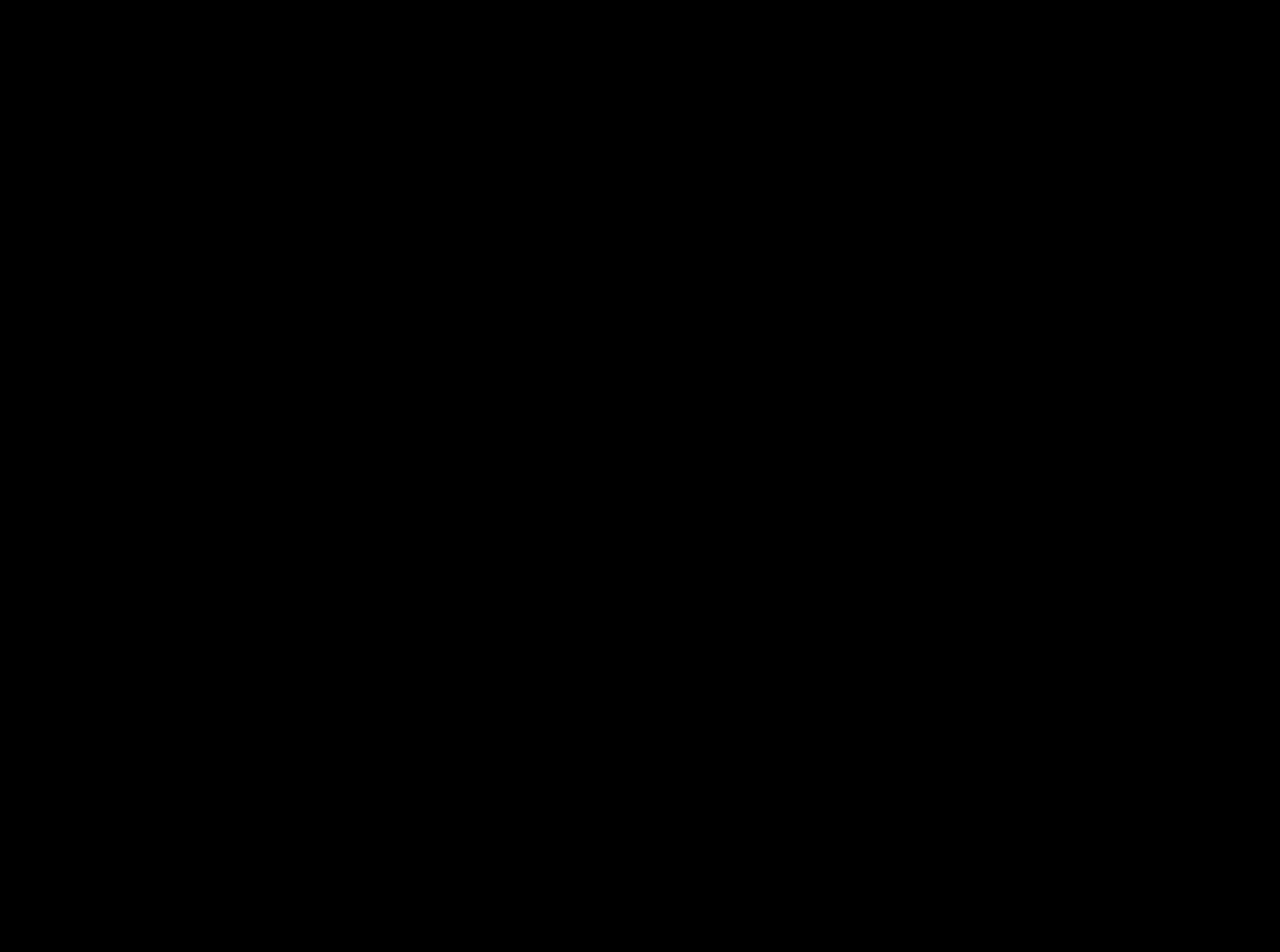
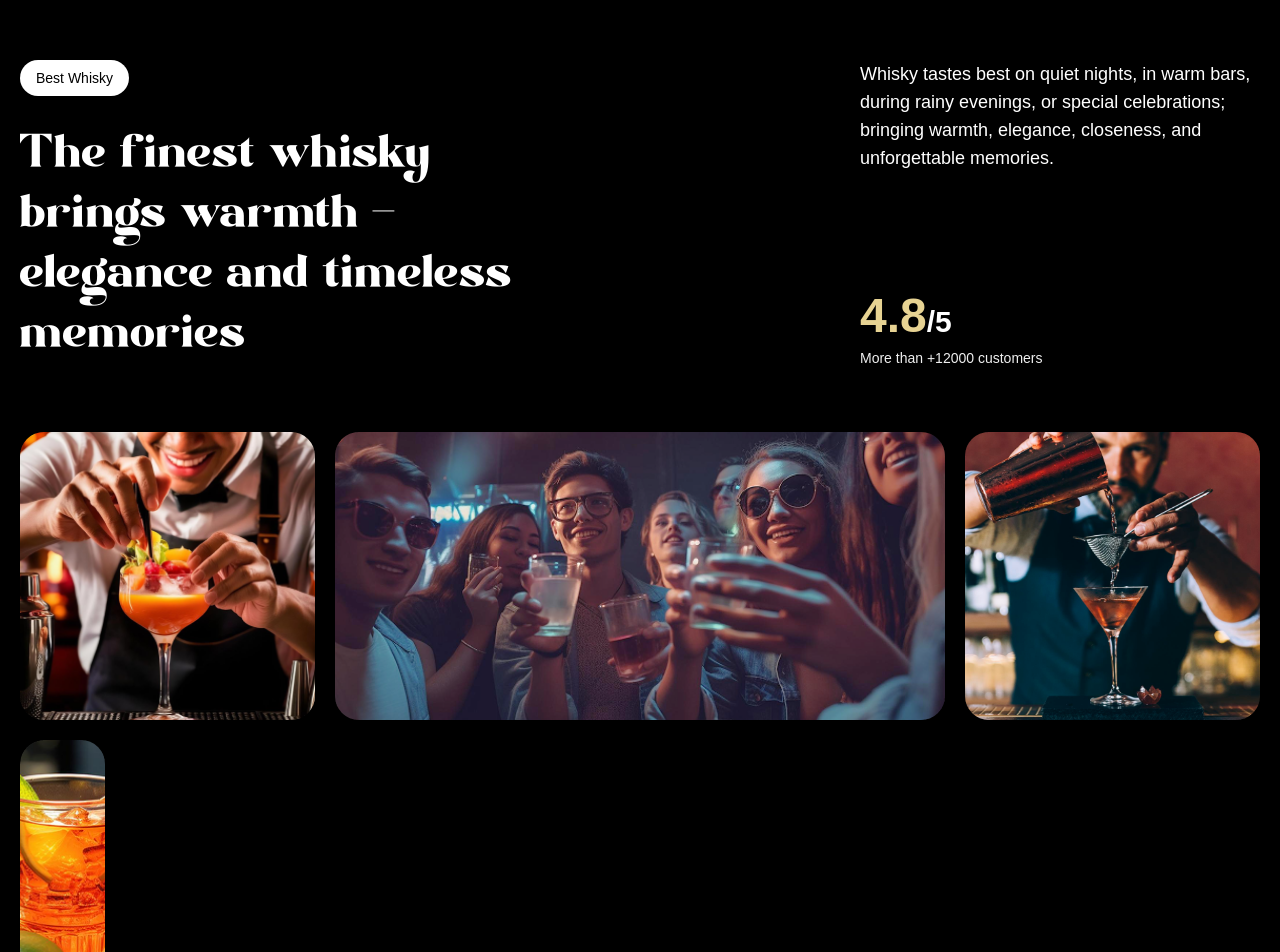
Before and after one commit to YogasWara18/jackDaniels, a React (Vite) app: page / in a window 1280 px wide. Shown: the part 1520-2472 px from the top of the page. Before the commit the page ends 1600 px from the top, so only its background shows below. Built offline with nearby package versions, Linux system fonts and the light colour scheme; a web font is replaced by a local one.

Commit message:
About section

```diff
--- a/src/app.jsx
+++ b/src/app.jsx
@@ -4,6 +4,7 @@
 import Navbar from './components/Navbar.jsx'
 import Hero from './components/Hero.jsx';
 import Cocktails from './components/Cocktails.jsx';
+import About from './components/About.jsx';
 
 gsap.registerPlugin(ScrollTrigger, SplitText);
 
@@ -13,6 +14,7 @@
       <Navbar/>
       <Hero/>
       <Cocktails/>
+      <About/>
    </main>
   )
 }
--- /dev/null
+++ b/src/components/About.jsx
@@ -0,0 +1,68 @@
+const About = () => {
+  return (
+    <div id="about">
+      <div className="mb-16 md:px-0 px-5">
+        <div className="content">
+          <div className="md:col-span-8">
+            <p className="badge">Best Whisky</p>
+            <h2>
+              The finest whisky brings warmth{" "}
+              <span className="text-white">-</span>
+              elegance and timeless memories
+            </h2>
+          </div>
+          <div className="sub-content">
+            <p>
+              Whisky tastes best on quiet nights, in warm bars, during rainy
+              evenings, or special celebrations; bringing warmth, elegance,
+              closeness, and unforgettable memories.
+            </p>
+            <div>
+              <p className="md:text-3xl text-xl font-bold">
+                <span>4.8</span>/5
+              </p>
+              <p className="text-sm text-white-100">
+                More than +12000 customers
+              </p>
+            </div>
+          </div>
+        </div>
+      </div>
+      <div className="top-grid">
+        <div className="md:col-span-3">
+          <div className="noisy">
+            <img src="/images/abt1.png" alt="grid-img-1" />
+          </div>
+        </div>
+
+        <div className="md:col-span-6">
+          <div className="noisy">
+            <img src="/images/abt2.png" alt="grid-img-2" />
+          </div>
+        </div>
+
+        <div className="md:col-span-3">
+          <div className="noisy">
+            <img src="/images/abt5.png" alt="grid-img-5" />
+          </div>
+        </div>
+
+        <div className="bottom-grid">
+          <div className="md:col-span-8">
+            <div className="noisy">
+              <img src="/images/abt3.png" alt="grid-img-3" />
+            </div>
+          </div>
+
+          <div className="md:col-span-4">
+            <div className="noisy">
+              <img src="/images/abt4.png" alt="grid-img-4" />
+            </div>
+          </div>
+        </div>
+      </div>
+    </div>
+  );
+};
+
+export default About;
```
